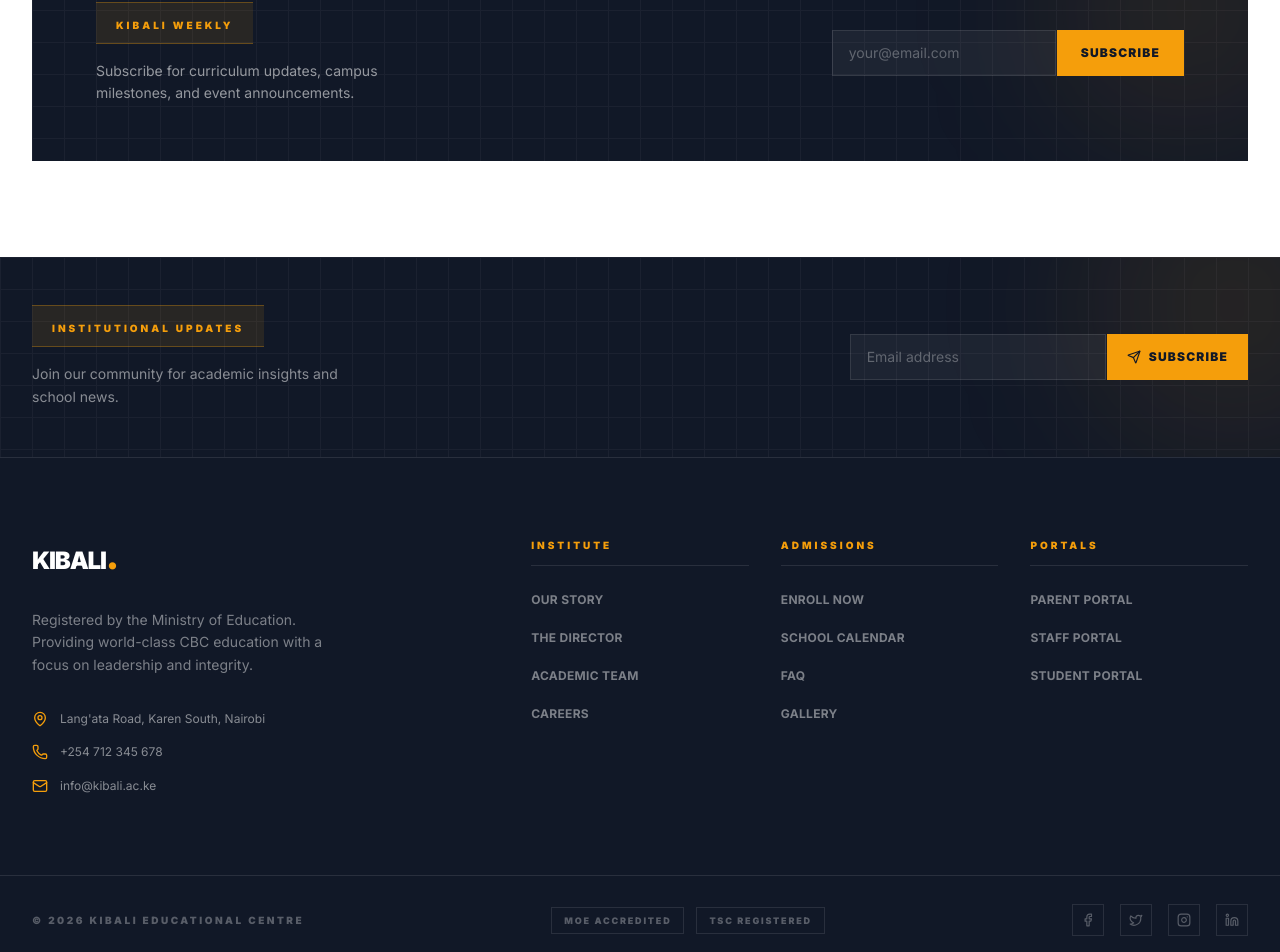
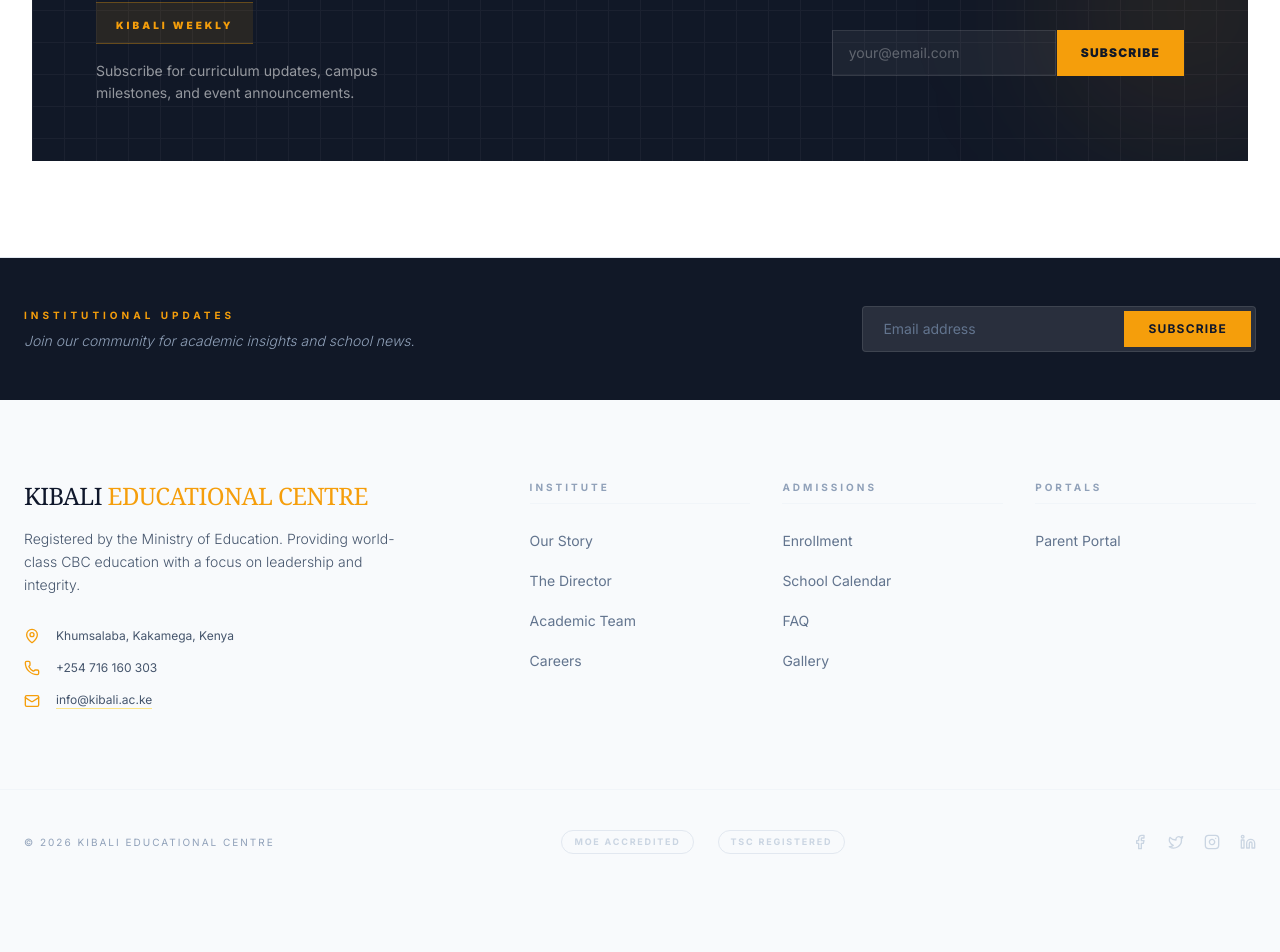
Before and after one commit to coderAndrew37/kibali-educational-centre, a Next.js app: page /news in a window 1280 px wide. Shown: the part 1893-2845 px from the top of the page. After the commit the page ends 2811 px from the top, so only its background shows below. Built offline with nearby package versions, Linux system fonts and the light colour scheme; no server answers.

Commit message:
Footer edit

```diff
--- a/app/_components/Footer.tsx
+++ b/app/_components/Footer.tsx
@@ -2,7 +2,6 @@
 
 import { useState } from "react";
 import Link from "next/link";
-import { motion } from "framer-motion";
 import {
   Facebook,
   Twitter,
@@ -11,157 +10,105 @@ import {
   Mail,
   Phone,
   MapPin,
-  Send,
 } from "lucide-react";
 
-// ─── Data ─────────────────────────────────────────────────────────────────────
+export default function Footer() {
+  const [email, setEmail] = useState("");
 
   const footerLinks = {
-  Institute: [
+    institute: [
       { name: "Our Story", path: "/about/story" },
       { name: "The Director", path: "/about/director" },
       { name: "Academic Team", path: "/about/team" },
       { name: "Careers", path: "/careers" },
     ],
-  Admissions: [
-    { name: "Enroll Now", path: "/admission" },
+    admissions: [
+      { name: "Enrollment", path: "/admission" },
       { name: "School Calendar", path: "/calendar" },
       { name: "FAQ", path: "/frequently-asked-questions" },
       { name: "Gallery", path: "/gallery" },
     ],
-  Portals: [
+    portals: [
       { name: "Parent Portal", path: "/portals/parents/sign-in" },
-    { name: "Staff Portal", path: "/portals/staff/sign-in" },
-    { name: "Student Portal", path: "/portals/student/sign-in" },
+      // { name: "Staff Portal", path: "/portals/staff/sign-in" },
+      // { name: "Student Portal", path: "/portals/student/sign-in" },
     ],
   };
 
-const socials = [
-  { Icon: Facebook, href: "#", label: "Facebook" },
-  { Icon: Twitter, href: "#", label: "Twitter" },
-  { Icon: Instagram, href: "#", label: "Instagram" },
-  { Icon: Linkedin, href: "#", label: "LinkedIn" },
-];
-
-// ─── Component ────────────────────────────────────────────────────────────────
-
-export default function Footer() {
-  const [email, setEmail] = useState("");
-  const [subscribed, setSubscribed] = useState(false);
-
-  const handleSubscribe = (e: React.FormEvent) => {
-    e.preventDefault();
-    if (!email) return;
-    setSubscribed(true);
-    setEmail("");
-    setTimeout(() => setSubscribed(false), 4000);
-  };
-
   return (
-    <footer className="bg-primary-dark overflow-hidden">
-      {/* ── Newsletter band ──────────────────────────────────────────────── */}
-      <div className="relative border-b border-white/10 overflow-hidden">
-        {/* Grid texture */}
-        <div
-          className="absolute inset-0 opacity-[0.04]"
-          style={{
-            backgroundImage:
-              "linear-gradient(#fff 1px, transparent 1px), linear-gradient(90deg, #fff 1px, transparent 1px)",
-            backgroundSize: "32px 32px",
-          }}
-        />
-        <div className="absolute -top-24 -right-24 w-72 h-72 rounded-full bg-accent/10 blur-[80px]" />
-
-        <div className="relative z-10 max-w-7xl mx-auto px-4 sm:px-6 lg:px-8 py-10 md:py-12">
-          <div className="flex flex-col sm:flex-row sm:items-center justify-between gap-7">
-            <div>
-              <div className="inline-block px-5 py-2 bg-accent/10 border-y border-accent/30 mb-4">
-                <span className="text-accent font-black tracking-[0.3em] text-[10px] uppercase">
+    <footer className="bg-[var(--kibali-bg)] text-[var(--kibali-navy)] border-t border-slate-200">
+      {/* 1. Newsletter - Solid Dark Section */}
+      <div className="bg-[var(--kibali-dark)] py-12">
+        <div className="max-w-7xl mx-auto px-6 flex flex-col lg:flex-row lg:items-center justify-between gap-8">
+          <div className="max-w-md">
+            <h3 className="text-[10px] uppercase tracking-[0.4em] text-[var(--kibali-amber)] font-bold mb-2">
               Institutional Updates
-                </span>
-              </div>
-              <p className="text-surface/50 text-sm leading-relaxed max-w-xs">
+            </h3>
+            <p className="text-slate-400 text-sm font-light italic">
               Join our community for academic insights and school news.
             </p>
           </div>
-
-            <form
-              onSubmit={handleSubscribe}
-              className="flex w-full sm:w-auto gap-px"
-            >
+          <form className="flex w-full lg:w-auto gap-px bg-white/10 p-1 border border-white/10 rounded-sm">
             <input
               type="email"
-                required
-                value={email}
-                onChange={(e) => setEmail(e.target.value)}
               placeholder="Email address"
-                className="w-full sm:w-64 bg-white/5 border border-white/10 px-4 py-3 text-sm text-surface placeholder:text-surface/30 focus:outline-none focus:border-accent transition-colors"
+              className="bg-transparent px-4 py-2 text-sm focus:outline-none w-full lg:w-64 text-white placeholder:text-slate-500"
             />
-              <button
-                type="submit"
-                className="shrink-0 bg-accent text-primary-dark px-5 py-3 font-black text-xs uppercase tracking-widest hover:bg-surface transition-colors flex items-center gap-2"
-              >
-                {subscribed ? (
-                  <span>Done ✓</span>
-                ) : (
-                  <>
-                    <Send className="w-3.5 h-3.5" />
-                    <span className="hidden sm:inline">Subscribe</span>
-                  </>
-                )}
+            <button className="bg-[var(--kibali-amber)] hover:bg-white text-slate-900 px-6 py-2 text-xs font-bold transition-all uppercase tracking-widest">
+              Subscribe
             </button>
           </form>
         </div>
       </div>
+
+      {/* 2. Main Navigation */}
+      <div className="max-w-7xl mx-auto px-6 py-20">
+        <div className="grid grid-cols-1 md:grid-cols-2 lg:grid-cols-5 gap-12 lg:gap-8">
+          <div className="lg:col-span-2 space-y-8">
+            <div>
+              <h2 className="text-2xl font-serif tracking-tight text-slate-900 mb-4 uppercase">
+                Kibali{" "}
+                <span className="text-[var(--kibali-amber)]">
+                  Educational Centre
+                </span>
+              </h2>
+              <p className="text-slate-600 text-sm leading-relaxed max-w-sm font-light">
+                Registered by the Ministry of Education. Providing world-class
+                CBC education with a focus on leadership and integrity.
+              </p>
             </div>
 
-      {/* ── Main body ────────────────────────────────────────────────────── */}
-      <div className="max-w-7xl mx-auto px-4 sm:px-6 lg:px-8 py-16 md:py-20">
-        <div className="grid grid-cols-2 md:grid-cols-3 lg:grid-cols-5 gap-x-8 gap-y-12">
-          {/* Brand column */}
-          <div className="col-span-2 md:col-span-3 lg:col-span-2 space-y-8">
-            {/* Logo mark */}
-            <Link href="/" className="inline-block">
-              <span className="text-2xl font-black text-surface tracking-tighter">
-                KIBALI
-                <span className="text-accent text-4xl leading-none">.</span>
+            <div className="space-y-4">
+              <div className="flex items-center gap-4">
+                <MapPin className="w-4 h-4 text-[var(--kibali-amber)]" />
+                <span className="text-xs text-slate-600">
+                  Khumsalaba, Kakamega, Kenya
                 </span>
-            </Link>
-
-            <p className="text-surface/45 text-sm leading-relaxed max-w-xs">
-              Registered by the Ministry of Education. Providing world-class CBC
-              education with a focus on leadership and integrity.
-            </p>
-
-            {/* Contact details */}
-            <ul className="space-y-3.5">
-              {[
-                { Icon: MapPin, text: "Lang'ata Road, Karen South, Nairobi" },
-                { Icon: Phone, text: "+254 712 345 678" },
-                { Icon: Mail, text: "info@kibali.ac.ke" },
-              ].map(({ Icon, text }) => (
-                <li key={text} className="flex items-start gap-3">
-                  <Icon className="w-4 h-4 text-accent shrink-0 mt-0.5" />
-                  <span className="text-xs text-surface/50 leading-relaxed">
-                    {text}
+              </div>
+              <div className="flex items-center gap-4">
+                <Phone className="w-4 h-4 text-[var(--kibali-amber)]" />
+                <span className="text-xs text-slate-600">+254 716 160 303</span>
+              </div>
+              <div className="flex items-center gap-4">
+                <Mail className="w-4 h-4 text-[var(--kibali-amber)]" />
+                <span className="text-xs text-slate-600 border-b border-amber-200">
+                  info@kibali.ac.ke
                 </span>
-                </li>
-              ))}
-            </ul>
+              </div>
+            </div>
           </div>
 
-          {/* Nav columns */}
           {Object.entries(footerLinks).map(([title, links]) => (
-            <div key={title} className="space-y-5">
-              <h4 className="text-[10px] font-black uppercase tracking-[0.3em] text-accent border-b border-white/10 pb-3">
+            <div key={title} className="space-y-6">
+              <h4 className="text-[10px] uppercase tracking-[0.3em] text-slate-400 font-bold border-b border-slate-100 pb-2">
                 {title}
               </h4>
-              <ul className="space-y-3.5">
+              <ul className="space-y-4">
                 {links.map((link) => (
                   <li key={link.name}>
                     <Link
                       href={link.path}
-                      className="text-xs font-bold text-surface/45 hover:text-accent transition-colors duration-200 uppercase tracking-wide"
+                      className="text-sm text-slate-500 hover:text-[var(--kibali-amber)] transition-colors"
                     >
                       {link.name}
                     </Link>
@@ -173,37 +120,31 @@ export default function Footer() {
         </div>
       </div>
 
-      {/* ── Bottom bar ───────────────────────────────────────────────────── */}
-      <div className="border-t border-white/10">
-        <div className="max-w-7xl mx-auto px-4 sm:px-6 lg:px-8 py-6 md:py-7">
-          <div className="flex flex-col sm:flex-row items-center justify-between gap-5">
-            {/* Copyright */}
-            <p className="text-[10px] font-black uppercase tracking-[0.25em] text-surface/30 order-3 sm:order-1">
+      {/* 3. Bottom Bar with Padding */}
+      <div className="border-t border-slate-100 pt-10 pb-16">
+        <div className="max-w-7xl mx-auto px-6">
+          <div className="flex flex-col md:flex-row justify-between items-center gap-8">
+            <div className="text-[10px] uppercase tracking-[0.2em] text-slate-400">
               © {new Date().getFullYear()} Kibali Educational Centre
-            </p>
-
-            {/* Accreditation badges */}
-            <div className="flex items-center gap-3 order-1 sm:order-2">
-              {["MOE Accredited", "TSC Registered"].map((badge) => (
-                <span
-                  key={badge}
-                  className="text-[9px] font-black uppercase tracking-[0.2em] text-surface/30 border border-white/10 px-3 py-1.5"
-                >
-                  {badge}
-                </span>
-              ))}
             </div>
 
-            {/* Social icons */}
-            <div className="flex items-center gap-4 order-2 sm:order-3">
-              {socials.map(({ Icon, href, label }) => (
+            <div className="flex items-center gap-6">
+              <span className="text-[9px] tracking-[0.2em] font-bold text-slate-300 border border-slate-200 px-3 py-1 rounded-full">
+                MOE ACCREDITED
+              </span>
+              <span className="text-[9px] tracking-[0.2em] font-bold text-slate-300 border border-slate-200 px-3 py-1 rounded-full">
+                TSC REGISTERED
+              </span>
+            </div>
+
+            <div className="flex gap-5">
+              {[Facebook, Twitter, Instagram, Linkedin].map((Icon, i) => (
                 <Link
-                  key={label}
-                  href={href}
-                  aria-label={label}
-                  className="w-8 h-8 flex items-center justify-center border border-white/10 hover:border-accent hover:bg-accent/10 transition-colors duration-200 group"
+                  key={i}
+                  href="#"
+                  className="text-slate-300 hover:text-[var(--kibali-amber)] transition-colors"
                 >
-                  <Icon className="w-3.5 h-3.5 text-surface/30 group-hover:text-accent transition-colors duration-200" />
+                  <Icon className="w-4 h-4" />
                 </Link>
               ))}
             </div>
```
Also changed, not shown: 1 other file (tests, documents, lock files or other folders). Lines whose indentation alone changed are shown as unchanged.
